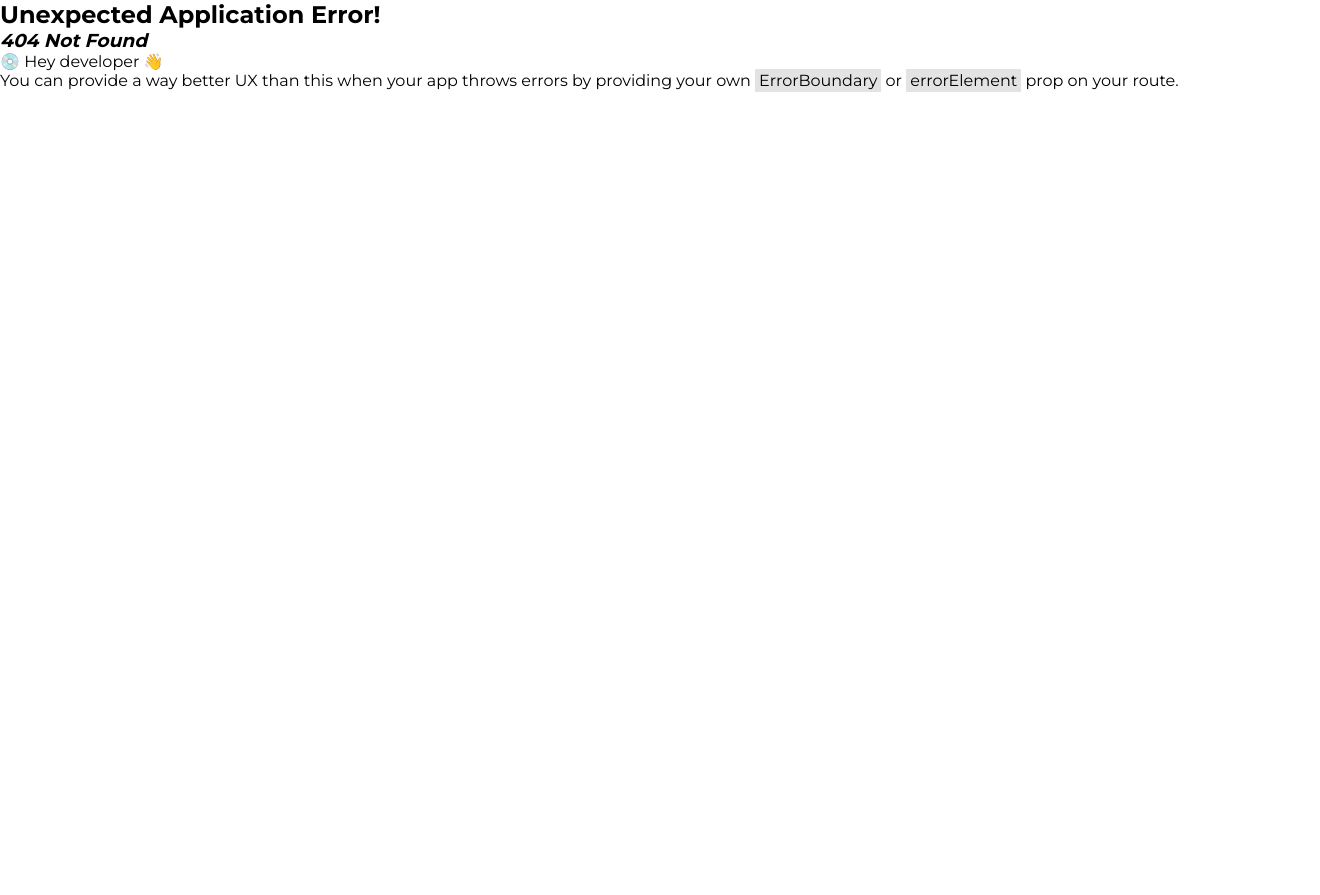
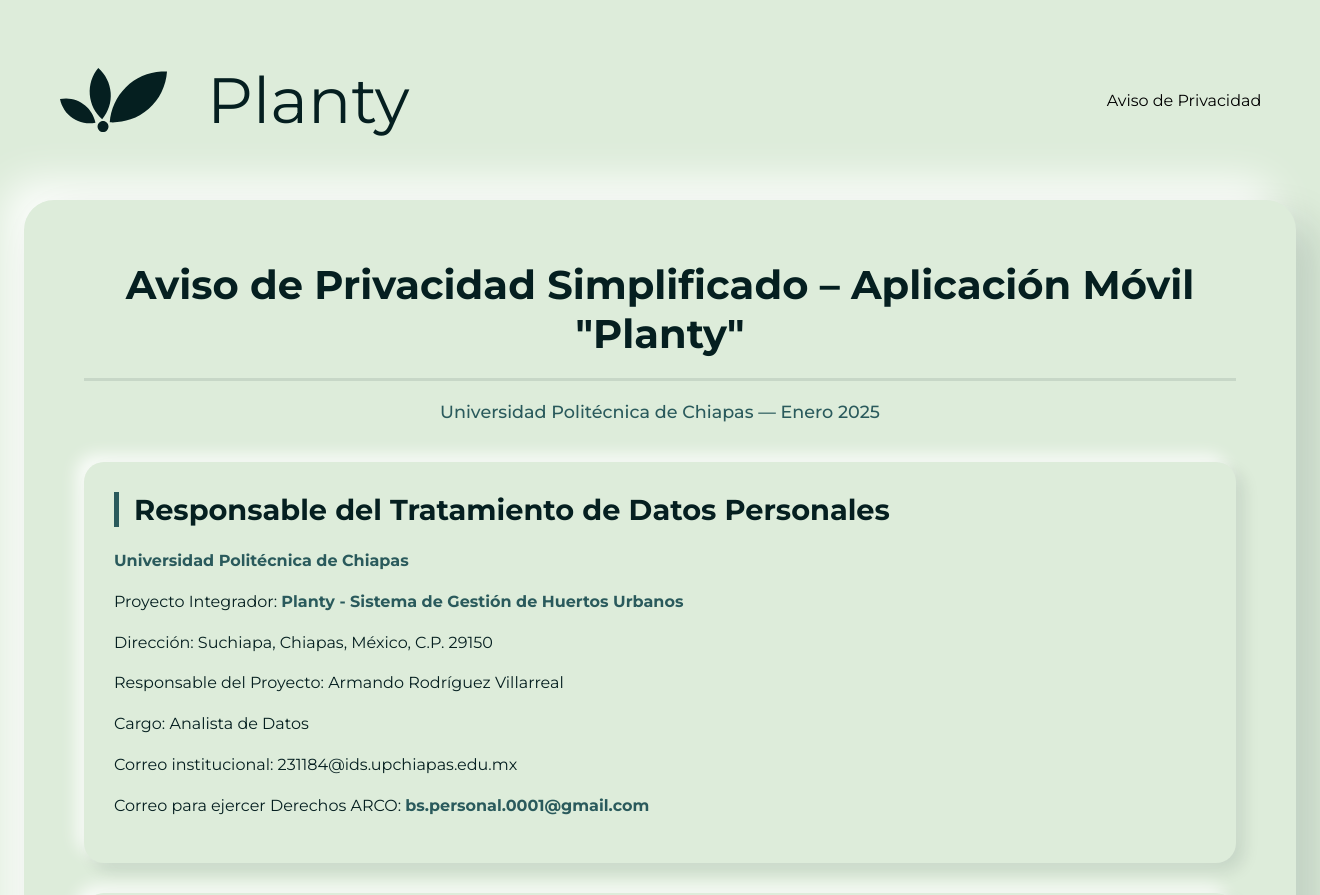
Before and after one commit to ArmandoRodriguezV/LandingPage_Planty, a React (Vite) app: page /avisoprivacidad in a window 1280 px wide. Before the commit this address had no page. Shown: the top 895 px of the page, 1320 px wide, since content can reach past the window. Before the commit the page ends 800 px from the top, so only its background shows below. Built offline with nearby package versions, Linux system fonts and the light colour scheme.

Commit message:
aviso de privacidad actualizado

```diff
--- a/src/main.tsx
+++ b/src/main.tsx
@@ -12,7 +12,7 @@ const router = createBrowserRouter([
     element: <Landing />
   },
   {
-    path:"/termios",
+    path:"/avisoprivacidad",
     element:<Terms />
   }
 ]);
--- a/src/pages/terms/terms.css
+++ b/src/pages/terms/terms.css
@@ -3,15 +3,173 @@
     align-items: center;
     justify-content: center;
     flex-direction: column;
+    min-height: 100vh;
+    padding: 40px 20px;
 }
 
 .terms .contTerms {
+    max-width: 1200px;
     width: 90%;
-    display: flex;
-    justify-content: center;
-    flex-direction: column;
+    padding: 60px;
+    margin: 40px 0;
 
-    * {
-        margin: 10px;
+    /* Neumorphic container */
+    background: #DDECDA;
+    border-radius: 30px;
+    box-shadow:
+        20px 20px 40px rgba(5, 31, 32, 0.15),
+        -20px -20px 40px rgba(255, 255, 255, 0.9),
+        inset 0px 0px 0px rgba(255, 255, 255, 0);
+
+    transition: all 0.3s ease;
+}
+
+.terms .contTerms:hover {
+    box-shadow:
+        25px 25px 50px rgba(5, 31, 32, 0.18),
+        -25px -25px 50px rgba(255, 255, 255, 0.95);
+}
+
+/* Main title */
+.terms .contTerms h1 {
+    font-size: 2.5rem;
+    font-weight: 700;
+    color: #051F20;
+    margin-bottom: 20px;
+    padding-bottom: 20px;
+    border-bottom: 3px solid rgba(5, 31, 32, 0.1);
+    text-align: center;
+}
+
+.terms .contTerms > p:first-of-type {
+    text-align: center;
+    font-size: 1.1rem;
+    color: #2a5a5c;
+    margin-bottom: 40px;
+    font-weight: 500;
+}
+
+/* Sections */
+.terms .contTerms section {
+    margin: 30px 0;
+    padding: 30px;
+
+    /* Neumorphic section cards */
+    background: #DDECDA;
+    border-radius: 20px;
+    box-shadow:
+        8px 8px 16px rgba(5, 31, 32, 0.1),
+        -8px -8px 16px rgba(255, 255, 255, 0.8);
+
+    transition: transform 0.3s ease, box-shadow 0.3s ease;
+}
+
+.terms .contTerms section:hover {
+    transform: translateY(-5px);
+    box-shadow:
+        12px 12px 24px rgba(5, 31, 32, 0.15),
+        -12px -12px 24px rgba(255, 255, 255, 0.9);
+}
+
+/* Section titles */
+.terms .contTerms section h2 {
+    font-size: 1.8rem;
+    font-weight: 700;
+    color: #051F20;
+    margin-bottom: 20px;
+    padding-left: 15px;
+    border-left: 5px solid #2a5a5c;
+}
+
+.terms .contTerms section h3 {
+    font-size: 1.3rem;
+    font-weight: 600;
+    color: #2a5a5c;
+    margin-top: 20px;
+    margin-bottom: 15px;
+}
+
+/* Paragraphs */
+.terms .contTerms section p {
+    font-size: 1rem;
+    line-height: 1.8;
+    color: #051F20;
+    margin: 12px 0;
+}
+
+.terms .contTerms section p strong {
+    color: #2a5a5c;
+    font-weight: 600;
+}
+
+/* Lists */
+.terms .contTerms section ul {
+    margin: 15px 0;
+    padding-left: 30px;
+}
+
+.terms .contTerms section ul li {
+    font-size: 1rem;
+    line-height: 1.8;
+    color: #051F20;
+    margin: 10px 0;
+    position: relative;
+    padding-left: 10px;
+}
+
+.terms .contTerms section ul li::marker {
+    color: #2a5a5c;
+}
+
+/* Special emphasis boxes */
+.terms .contTerms section p.font-medium {
+    padding: 15px 20px;
+    background: rgba(42, 90, 92, 0.1);
+    border-radius: 12px;
+    border-left: 4px solid #2a5a5c;
+    font-weight: 500;
+}
+
+/* Responsive design */
+@media (max-width: 768px) {
+    .terms .contTerms {
+        width: 95%;
+        padding: 30px 20px;
+        margin: 20px 0;
+    }
+
+    .terms .contTerms h1 {
+        font-size: 1.8rem;
+    }
+
+    .terms .contTerms section {
+        padding: 20px;
+    }
+
+    .terms .contTerms section h2 {
+        font-size: 1.4rem;
+    }
+
+    .terms .contTerms section h3 {
+        font-size: 1.1rem;
     }
 }
+
+@media (max-width: 480px) {
+    .terms {
+        padding: 20px 10px;
+    }
+
+    .terms .contTerms {
+        padding: 20px 15px;
+    }
+
+    .terms .contTerms h1 {
+        font-size: 1.5rem;
+    }
+
+    .terms .contTerms section {
+        padding: 15px;
+        margin: 20px 0;
+    }
+}
--- a/src/ui/header/header.tsx
+++ b/src/ui/header/header.tsx
@@ -15,8 +15,8 @@ export default function Header() {
                 <img src={logo} />
                 <p className='title noSelect'>Planty</p>
             </div>
-            <a href="/termios">
-                Terminos y condiciones
+            <a href="/avisoprivacidad">
+                Aviso de Privacidad
             </a>
         </div>
     );
```
Also changed, not shown: 1 other file (tests, documents, lock files or other folders).
